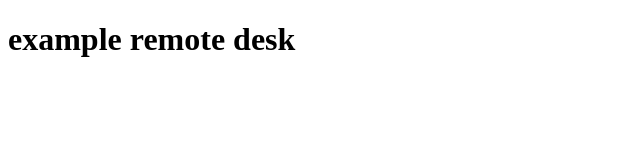
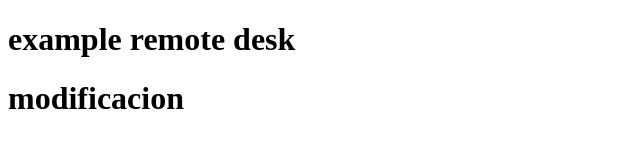
Before and after one commit to JairVergara04/repos_new, a plain HTML site: page index.html in a window 1280 px wide. Shown: the whole page, without its empty margins (0-640 px from the left). Drawn offline with Linux system fonts and the light colour scheme.

Commit message:
ultimo commit

```diff
--- a/index.html
+++ b/index.html
@@ -7,5 +7,6 @@
 </head>
 <body>
     <h1> example remote desk</h1>
+    <h1>modificacion</h1>
 </body>
 </html>
```
